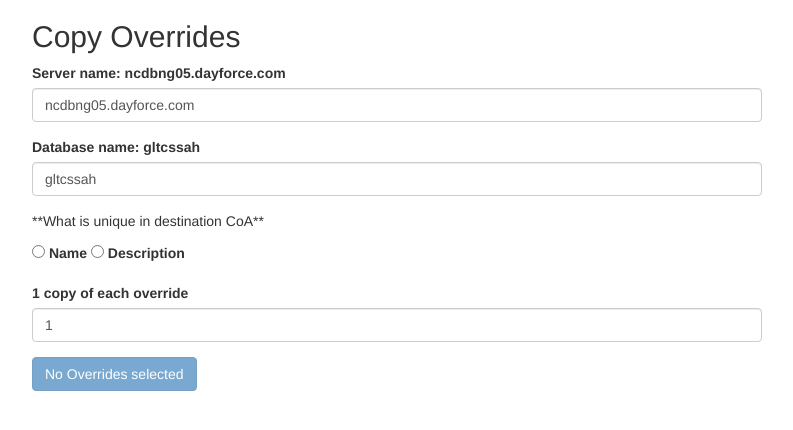
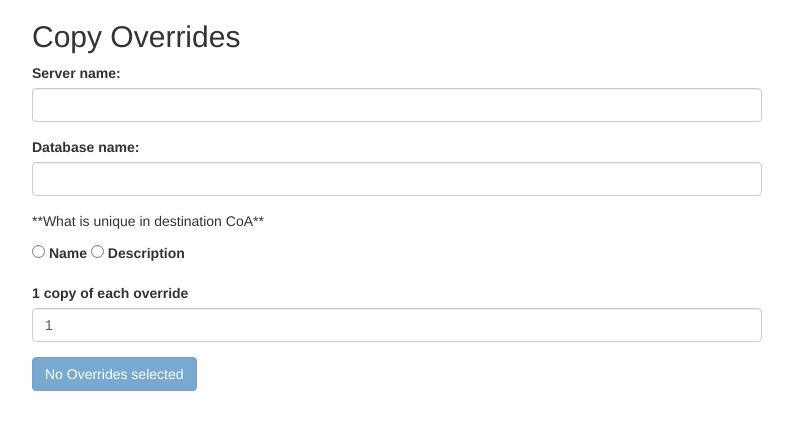
Before and after one commit to zkhan93/override-copy, a Flask app: page / in a window 1280 px wide. Shown: the top 430 px of the page, without its empty margins (243-1036 px from the left). Run offline with Flask 2, Linux system fonts and the light colour scheme; some libraries are stand-ins or nearby versions.

Commit message:
removed defaults

```diff
--- a/templates/index.html
+++ b/templates/index.html
@@ -90,8 +90,8 @@
 			  el: '#app',
 			  data: {
 				error: '',
-				server: 'ncdbng05.dayforce.com',
-				database: 'gltcssah',
+				server: '',
+				database: '',
 				unique: '',
 				dest_coa: '',
 				source_coa: '',
```
